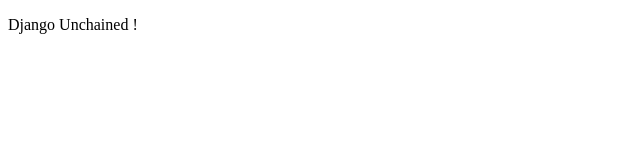
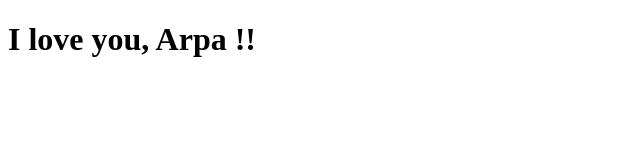
Before and after one commit to mobin2501/mobin2501.github.io, a plain HTML site: page index.html in a window 1280 px wide. Shown: the whole page, without its empty margins (0-640 px from the left). Drawn offline with Linux system fonts and the light colour scheme.

Commit message:
Update index.html

```diff
--- a/index.html
+++ b/index.html
@@ -1,4 +1,4 @@
 <!DOCTYPE html>
 <html>
-  <p>Django Unchained !</p>
+  <h1>I love you, Arpa !!</h1>
 </html>
```
